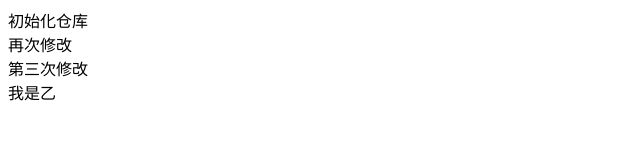
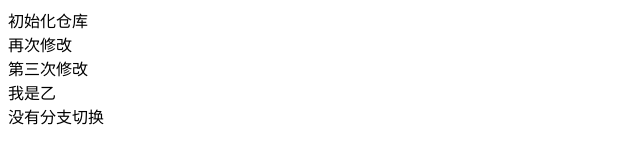
Before and after one commit to Y-X-Gang/1807A, a plain HTML site: page index.html in a window 1280 px wide. Shown: the whole page, without its empty margins (0-640 px from the left). Drawn offline with Linux system fonts and the light colour scheme.

Commit message:
无分支切换

```diff
--- a/index.html
+++ b/index.html
@@ -12,6 +12,7 @@
     <div>再次修改</div>
     <span>第三次修改</span>
     <div>我是乙</div>
+    <div>没有分支切换</div>
 </body>
 
 </html>
```
